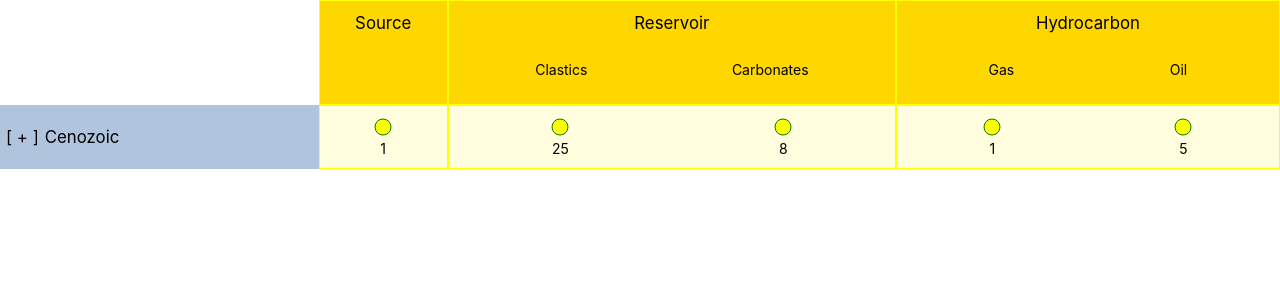
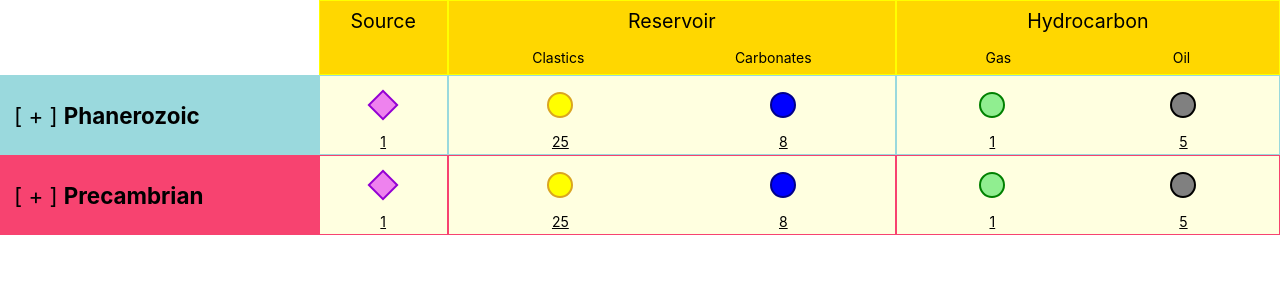
Before and after one commit to FinelifeX/Geotime, a React (Create React App) app: page / in a window 1280 px wide. Shown: the top 300 px of the page. Built offline with nearby package versions, Linux system fonts and the light colour scheme.

Commit message:
Data now is being taken from files.

```diff
--- /dev/null
+++ b/src/data/icsColours.ts
@@ -0,0 +1,178 @@
+const icsColors: { [key: string]: string[] } = {
+  Phanerozoic: ['#9AD9DDFF'],
+  Cenozoic: ['#F2F91DFF'],
+  Quaternary: ['#F9F97FFF'],
+  Holocene: ['#FEF2E0FF'],
+  Pleistocene: ['#FFF2AEFF'],
+  'Upper Pleistocene': ['#FFF2D3FF'],
+  'Middle Pleistocene': ['#FFF2C7FF'],
+  Calabrian: ['#FFF2BAFF'],
+  Gelasian: ['#FFEDB3FF'],
+  Neogene: ['#FFE619FF'],
+  Pliocene: ['#FFFF99FF'],
+  Piacenzian: ['#FFFFBFFF'],
+  Zanclean: ['#FFFFB3FF'],
+  Miocene: ['#FFFF00FF'],
+  Messinian: ['#FFFF73FF'],
+  Tortonian: ['#FFFF66FF'],
+  Serravallian: ['#FFFF59FF'],
+  Langhian: ['#FFFF4DFF'],
+  Burdigalian: ['#FFFF41FF'],
+  Aquitanian: ['#FFFF33FF'],
+  Paleogene: ['#FD9A52FF'],
+  Oligocene: ['#FDC07AFF'],
+  Chattian: ['#FEE6AAFF'],
+  Rupelian: ['#FED99AFF'],
+  Eocene: ['#FDB46CFF'],
+  Priabonian: ['#FDCDA1FF'],
+  Bartonian: ['#FDC091FF'],
+  Lutetian: ['#FCB482FF'],
+  Ypresian: ['#FCA773FF'],
+  Paleocene: ['#FDA75FFF'],
+  Thanetian: ['#FDBF6FFF'],
+  Selandian: ['#FEBF65FF'],
+  Danian: ['#FDB462FF'],
+  Mesozoic: ['#67C5CAFF'],
+  Cretaceous: ['#7FC64EFF'],
+  'Upper Cretaceous': ['#A6D84AFF'],
+  Maastrichtian: ['#F2FA8CFF'],
+  Campanian: ['#E6F47FFF'],
+  Santonian: ['#D9EF74FF'],
+  Coniacian: ['#CCE968FF'],
+  Turonian: ['#BFE35DFF'],
+  Cenomanian: ['#B3DE53FF'],
+  'Lower Cretaceous': ['#8CCD57FF'],
+  Albian: ['#CCEA97FF'],
+  Aptian: ['#BFE48AFF'],
+  Barremian: ['#B3DF7FFF'],
+  Hauterivian: ['#A6D975FF'],
+  Valanginian: ['#99D36AFF'],
+  Berriasian: ['#8CCD60FF'],
+  Jurassic: ['#34B2C9FF'],
+  'Upper Jurassic': ['#B3E3EEFF'],
+  Tithonian: ['#D9F1F7FF'],
+  Kimmeridgian: ['#CCECF4FF'],
+  Oxfordian: ['#BFE7F1FF'],
+  'Middle Jurassic': ['#80CFD8FF'],
+  Callovian: ['#BFE7E5FF'],
+  Bathonian: ['#B3E2E3FF'],
+  Bajocian: ['#A6DDE0FF'],
+  Aalenian: ['#9AD9DDFF'],
+  'Lower Jurassic': ['#42AED0FF'],
+  Toarcian: ['#99CEE3FF'],
+  Pliensbachian: ['#80C5DDFF'],
+  Sinemurian: ['#67BCD8FF'],
+  Hettangian: ['#4EB3D3FF'],
+  Triassic: ['#812B92FF'],
+  'Upper Triassic': ['#BD8CC3FF'],
+  Rhaetian: ['#E3B9DBFF'],
+  Norian: ['#D6AAD3FF'],
+  Carnian: ['#C99BCBFF'],
+  'Middle Triassic': ['#B168B1FF'],
+  Ladinian: ['#C983BFFF'],
+  Anisian: ['#BC75B7FF'],
+  'Lower Triassic': ['#983999FF'],
+  Olenekian: ['#B051A5FF'],
+  Induan: ['#A4469FFF'],
+  Paleozoic: ['#99C08DFF'],
+  Permian: ['#F04028FF'],
+  Lopingian: ['#FBA794FF'],
+  Changhsingian: ['#FCC0B2FF'],
+  Wuchiapingian: ['#FCB4A2FF'],
+  Guadalupian: ['#FB745CFF'],
+  Capitanian: ['#FB9A85FF'],
+  Wordian: ['#FB8D76FF'],
+  Roadian: ['#FB8069FF'],
+  Cisuralian: ['#EF5845FF'],
+  Kungurian: ['#E38776FF'],
+  Artinskian: ['#E37B68FF'],
+  Sakmarian: ['#E36F5CFF'],
+  Asselian: ['#E36350FF'],
+  Carboniferous: ['#67A599FF'],
+  Pennsylvanian: ['#99C2B5FF'],
+  'Upper Pennsylvanian': ['#BFD0BAFF'],
+  Gzhelian: ['#CCD4C7FF'],
+  Kasimovian: ['#BFD0C5FF'],
+  'Middle Pennsylvanian': ['#A6C7B7FF'],
+  Moscovian: ['#B3CBB9FF'],
+  'Lower Pennsylvanian': ['#8CBEB4FF'],
+  Bashkirian: ['#99C2B5FF'],
+  Mississippian: ['#678F66FF'],
+  'Upper Mississippian': ['#B3BE6CFF'],
+  Serpukhovian: ['#BFC26BFF'],
+  'Middle Mississippian': ['#99B46CFF'],
+  Visean: ['#A6B96CFF'],
+  'Lower Mississippian': ['#80AB6CFF'],
+  Tournaisian: ['#8CB06CFF'],
+  Devonian: ['#CB8C37FF'],
+  'Upper Devonian': ['#F1E19DFF'],
+  Famennian: ['#F2EDC5FF'],
+  Frasnian: ['#F2EDADFF'],
+  'Middle Devonian': ['#F1C868FF'],
+  Givetian: ['#F1E185FF'],
+  Eifelian: ['#F1D576FF'],
+  'Lower Devonian': ['#E5AC4DFF'],
+  Emsian: ['#E5D075FF'],
+  Pragian: ['#E5C468FF'],
+  Lochkovian: ['#E5B75AFF'],
+  Silurian: ['#B3E1B6FF'],
+  Pridoli: ['#E6F5E1FF'],
+  Ludlow: ['#BFE6CFFF'],
+  Ludfordian: ['#D9F0DFFF'],
+  Gorstian: ['#CCECDDFF'],
+  Wenlock: ['#B3E1C2FF'],
+  Homerian: ['#CCEBD1FF'],
+  Sheinwoodian: ['#BFE6C3FF'],
+  Llandovery: ['#99D7B3FF'],
+  Telychian: ['#BFE6CFFF'],
+  Aeronian: ['#B3E1C2FF'],
+  Rhuddanian: ['#A6DCB5FF'],
+  Ordovician: ['#009270FF'],
+  'Upper Ordovician': ['#7FCA93FF'],
+  Hirnantian: ['#A6DBABFF'],
+  Katian: ['#99D69FFF'],
+  Sandbian: ['#8CD094FF'],
+  'Middle Ordovician': ['#4DB47EFF'],
+  Darriwilian: ['#74C69CFF'],
+  Dapingian: ['#66C092FF'],
+  'Lower Ordovician': ['#1A9D6FFF'],
+  Floian: ['#41B087FF'],
+  Tremadocian: ['#33A97EFF'],
+  Cambrian: ['#7FA056FF'],
+  Furongian: ['#B3E095FF'],
+  'Stage 10': ['#E6F5C9FF'],
+  Jiangshanian: ['#D9F0BBFF'],
+  Paibian: ['#CCEBAEFF'],
+  'Series 3': ['#A6CF86FF'],
+  Guzhangian: ['#CCDFAAFF'],
+  Drumian: ['#BFD99DFF'],
+  'Stage 5': ['#B3D492FF'],
+  'Series 2': ['#99C078FF'],
+  'Stage 4': ['#B3CA8EFF'],
+  'Stage 3': ['#A6C583FF'],
+  Terreneuvian: ['#8CB06CFF'],
+  'Stage 2': ['#A6BA80FF'],
+  Fortunian: ['#99B575FF'],
+  Precambrian: ['#F74370FF'],
+  Proterozoic: ['#F73563FF'],
+  Neoproterozoic: ['#FEB342FF'],
+  Ediacaran: ['#FED96AFF'],
+  Cryogenian: ['#FECC5CFF'],
+  Tonian: ['#FEBF4EFF'],
+  Mesoproterozoic: ['#FDB462FF'],
+  Stenian: ['#FED99AFF'],
+  Ectasian: ['#FDCC8AFF'],
+  Calymmian: ['#FDC07AFF'],
+  Paleoproterozoic: ['#F74370FF'],
+  Statherian: ['#F875A7FF'],
+  Orosirian: ['#F76898FF'],
+  Rhyacian: ['#F75B89FF'],
+  Siderian: ['#F74F7CFF'],
+  Archean: ['#F0047FFF'],
+  Neoarchean: ['#F99BC1FF'],
+  Mesoarchean: ['#F768A9FF'],
+  Paleoarchean: ['#F4449FFF'],
+  Eoarchean: ['#DA037FFF'],
+  Hadean: ['#AE027EFF'],
+};
+export default icsColors;
--- a/src/index.css
+++ b/src/index.css
@@ -4,6 +4,7 @@ body {
   font-family: -apple-system, BlinkMacSystemFont, 'Segoe UI', Roboto, Oxygen,
     Ubuntu, Cantarell, 'Open Sans', 'Helvetica Neue', sans-serif;
   font-size: 14px;
+  color: black;
 }
 
 .table-container {
--- a/src/table/Table.css
+++ b/src/table/Table.css
@@ -48,7 +48,7 @@
 }
 
 .h1 {
-  font-size: 1.2em;
+  font-size: 1.4em;
 }
 
 .h2 {
@@ -57,7 +57,7 @@
 
 .table-header {
   background: gold;
-  padding: 12px 0 12px 0;
+  padding: 8px 0 0 0;
 }
 
 a {
--- a/src/table/Table.tsx
+++ b/src/table/Table.tsx
@@ -1,8 +1,12 @@
 import React from 'react';
 import './Table.css';
 import ExpandableRow from './expandable/ExpandableRow';
+import geotime from '../data/geotime';
 
 const Table: React.FC = props => {
+  const geodata = geotime.map(item => (
+    <ExpandableRow name={item.text} subs={item.children} />
+  ));
   return (
     <div className='table-container'>
       <div className='table-row'>
@@ -15,7 +19,7 @@ const Table: React.FC = props => {
           <div className='h1'>Reservoir</div>
           <div
             className='table-cell-flex--horizontal h2'
-            style={{ marginTop: '14px', padding: '14px' }}>
+            style={{ marginTop: '8px', padding: '8px' }}>
             <div>Clastics</div>
             <div>Carbonates</div>
           </div>
@@ -24,13 +28,13 @@ const Table: React.FC = props => {
           <div className='h1'>Hydrocarbon</div>
           <div
             className='table-cell-flex--horizontal h2'
-            style={{ marginTop: '14px', padding: '14px' }}>
+            style={{ marginTop: '8px', padding: '8px' }}>
             <div>Gas</div>
             <div>Oil</div>
           </div>
         </div>
       </div>
-      <ExpandableRow />
+      {geodata}
     </div>
   );
 };
--- a/src/table/expandable/Expandable.css
+++ b/src/table/expandable/Expandable.css
@@ -6,8 +6,13 @@ button {
     Ubuntu, Cantarell, 'Open Sans', 'Helvetica Neue', sans-serif;
   font-size: 1em;
   outline: none;
+  color: black;
 }
 
 button:hover {
   color: white;
 }
+
+.contrast {
+  color: inherit;
+}
--- a/src/table/expandable/ExpandableRow.tsx
+++ b/src/table/expandable/ExpandableRow.tsx
@@ -1,15 +1,75 @@
 import './Expandable.css';
 import React from 'react';
+import icsColors from '../../data/icsColours';
 
-const icon = (
-  <svg width='20' height='20'>
+// For case with "Cenozoic": ["#ffffff"]
+// const colors = Object.entries(icsColors);
+
+// function chooseColor(name: string): string {
+//   const color = colors.find(item => item[0] === name);
+//   if (color) {
+//     return color[1][0];
+//   } else {
+//     return 'pink';
+//   }
+// }
+
+const iconYellowCircle = (
+  <svg width='50' height='50'>
     <circle
-      cx='10'
-      cy='10'
-      r='8'
+      cx='25'
+      cy='25'
+      r='12'
+      stroke='goldenrod'
+      strokeWidth='2'
+      fill='yellow'
+    />
+  </svg>
+);
+
+const iconGreenCircle = (
+  <svg width='50' height='50'>
+    <circle
+      cx='25'
+      cy='25'
+      r='12'
       stroke='green'
-      stroke-width='1'
-      fill='yellow'
+      strokeWidth='2'
+      fill='lightgreen'
+    />
+  </svg>
+);
+
+const iconBlueCircle = (
+  <svg width='50' height='50'>
+    <circle
+      cx='25'
+      cy='25'
+      r='12'
+      stroke='darkblue'
+      strokeWidth='2'
+      fill='blue'
+    />
+  </svg>
+);
+
+const iconGreyCircle = (
+  <svg width='50' height='50'>
+    <circle cx='25' cy='25' r='12' stroke='black' strokeWidth='2' fill='gray' />
+  </svg>
+);
+
+const iconSquare = (
+  <svg width='50' height='50'>
+    <rect
+      x='15'
+      y='15'
+      width='20'
+      height='20'
+      fill='violet'
+      stroke='darkviolet'
+      strokeWidth='2'
+      transform='rotate(45 25 25)'
     />
   </svg>
 );
@@ -21,7 +81,7 @@ class ExpandableRow extends React.Component<any, any> {
   };
 
   static defaultProps: Readonly<any> = {
-    name: 'Cenozoic',
+    name: 'Unknown',
     source: 1,
     reservoir: {
       clastics: 25,
@@ -34,32 +94,7 @@ class ExpandableRow extends React.Component<any, any> {
     multiplier: 0,
     margin: '8px',
     offset: [],
-    subs: [
-      {
-        name: 'Quaternary',
-        source: 1,
-        reservoir: {
-          clastics: 25,
-          carbonates: 8,
-        },
-        hydrocarbon: {
-          gas: 1,
-          oil: 5,
-        },
-      },
-      {
-        name: 'Neogene',
-        source: 1,
-        reservoir: {
-          clastics: 25,
-          carbonates: 8,
-        },
-        hydrocarbon: {
-          gas: 1,
-          oil: 5,
-        },
-      },
-    ],
+    subs: [],
   };
 
   offset = this.props.offset.map((item: any) => (
@@ -71,10 +106,8 @@ class ExpandableRow extends React.Component<any, any> {
     />
   ));
 
-  colors = ['pink', 'lightsteelblue', 'green', 'lightgreen', 'lightgrey'];
-
-  chooseRandomColor = () =>
-    this.colors[Math.floor(Math.random() * this.colors.length)];
+  // color: string = chooseColor(this.props.name);
+  color = icsColors[this.props.name][0];
 
   onClickExpand = () => {
     if (this.state.isExpanded) {
@@ -85,11 +118,10 @@ class ExpandableRow extends React.Component<any, any> {
       this.setState({
         subs: this.props.subs.map((sub: any) => (
           <ExpandableRow
-            margin={'8px'}
-            backgroundColor={this.chooseRandomColor}
-            name={sub.name}
-            reservoir={sub.reservoir}
-            hydrocarbon={sub.hydrocarbon}
+            margin={this.props.margin}
+            backgroundColor={icsColors[sub.text][0]}
+            name={sub.text}
+            subs={sub.children}
             multiplier={this.props.multiplier + 1}
             offset={this.props.offset.concat(
               <div
@@ -105,9 +137,9 @@ class ExpandableRow extends React.Component<any, any> {
     });
   };
 
-  color = this.chooseRandomColor();
+  render() {
+    console.log(this.props.subs);
 
-  render() {
     return (
       <div
         style={{
@@ -123,43 +155,59 @@ class ExpandableRow extends React.Component<any, any> {
               {this.props.offset}
               <div
                 className='table-cell-flex--vertical'
-                style={{ height: '64px' }}>
-                <div style={{ fontSize: '1.2em' }}>
+                style={{ height: '64px', padding: '8px' }}>
+                <div style={{ fontSize: '1.6em', fontWeight: 'bold' }}>
                   <div>
-                    <button onClick={this.onClickExpand}>
-                      {this.state.isExpanded ? '[ - ]' : '[ + ]'}
-                    </button>
-                    {this.props.name}
+                    {this.props.subs.length > 0 ? (
+                      <button onClick={this.onClickExpand}>
+                        {this.state.isExpanded ? '[ - ]' : '[ + ]'}
+                      </button>
+                    ) : null}
+                    <span className='contrast'>{this.props.name}</span>
                   </div>
                 </div>
               </div>
             </div>
           </div>
 
-          <div className='table-col-2'>
+          <div className='table-col-2' style={{ borderColor: this.color }}>
             <div className='table-cell-flex--vertical'>
-              <div>{icon}</div>
-              <div>{this.props.source}</div>
+              <div>{iconSquare}</div>
+              <div>
+                <a href='/'>{this.props.source}</a>
+              </div>
             </div>
           </div>
-          <div className='table-col-3 table-cell-flex--horizontal'>
+          <div
+            className='table-col-3 table-cell-flex--horizontal'
+            style={{ borderColor: this.color }}>
             <div className='table-cell-flex--vertical'>
-              <div>{icon}</div>
-              <div>{this.props.reservoir.clastics}</div>
+              <div>{iconYellowCircle}</div>
+              <div>
+                <a href='/'>{this.props.reservoir.clastics}</a>
+              </div>
             </div>
             <div className='table-cell-flex--vertical'>
-              <div>{icon}</div>
-              <div>{this.props.reservoir.carbonates}</div>
+              <div>{iconBlueCircle}</div>
+              <div>
+                <a href='/'>{this.props.reservoir.carbonates}</a>
+              </div>
             </div>
           </div>
-          <div className='table-col-4 table-cell-flex--horizontal'>
+          <div
+            className='table-col-4 table-cell-flex--horizontal'
+            style={{ borderColor: this.color }}>
             <div className='table-cell-flex--vertical'>
-              <div>{icon}</div>
-              <div>{this.props.hydrocarbon.gas}</div>
+              <div>{iconGreenCircle}</div>
+              <div>
+                <a href='/'>{this.props.hydrocarbon.gas}</a>
+              </div>
             </div>
             <div className='table-cell-flex--vertical'>
-              <div>{icon}</div>
-              <div>{this.props.hydrocarbon.oil}</div>
+              <div>{iconGreyCircle}</div>
+              <div>
+                <a href='/'>{this.props.hydrocarbon.oil}</a>
+              </div>
             </div>
           </div>
         </div>
@@ -169,7 +217,7 @@ class ExpandableRow extends React.Component<any, any> {
             <div
               style={{
                 background: this.color,
-                height: this.state.isExpanded ? '8px' : undefined,
+                height: this.state.isExpanded ? '12px' : undefined,
               }}
             />
           )}
```
Also changed, not shown: src/data/geotime.ts (renamed from data/geotime.ts).
